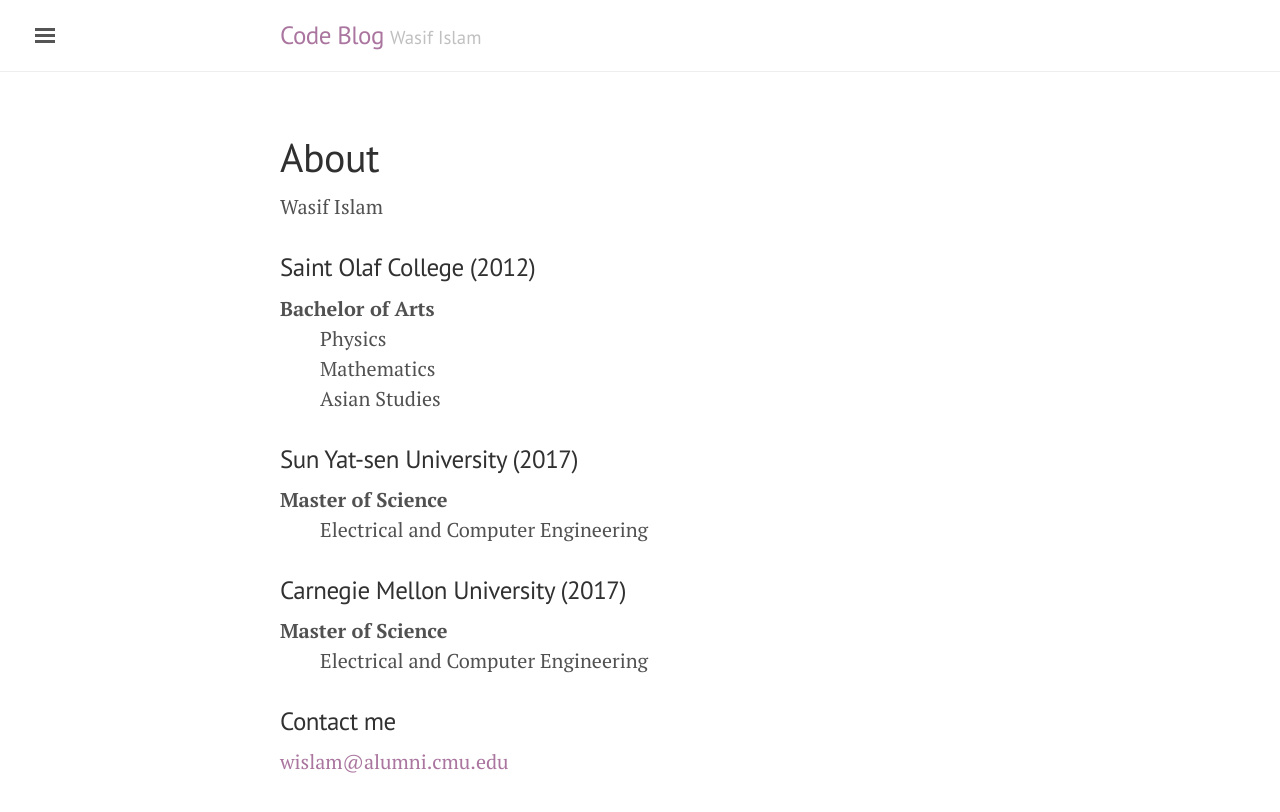
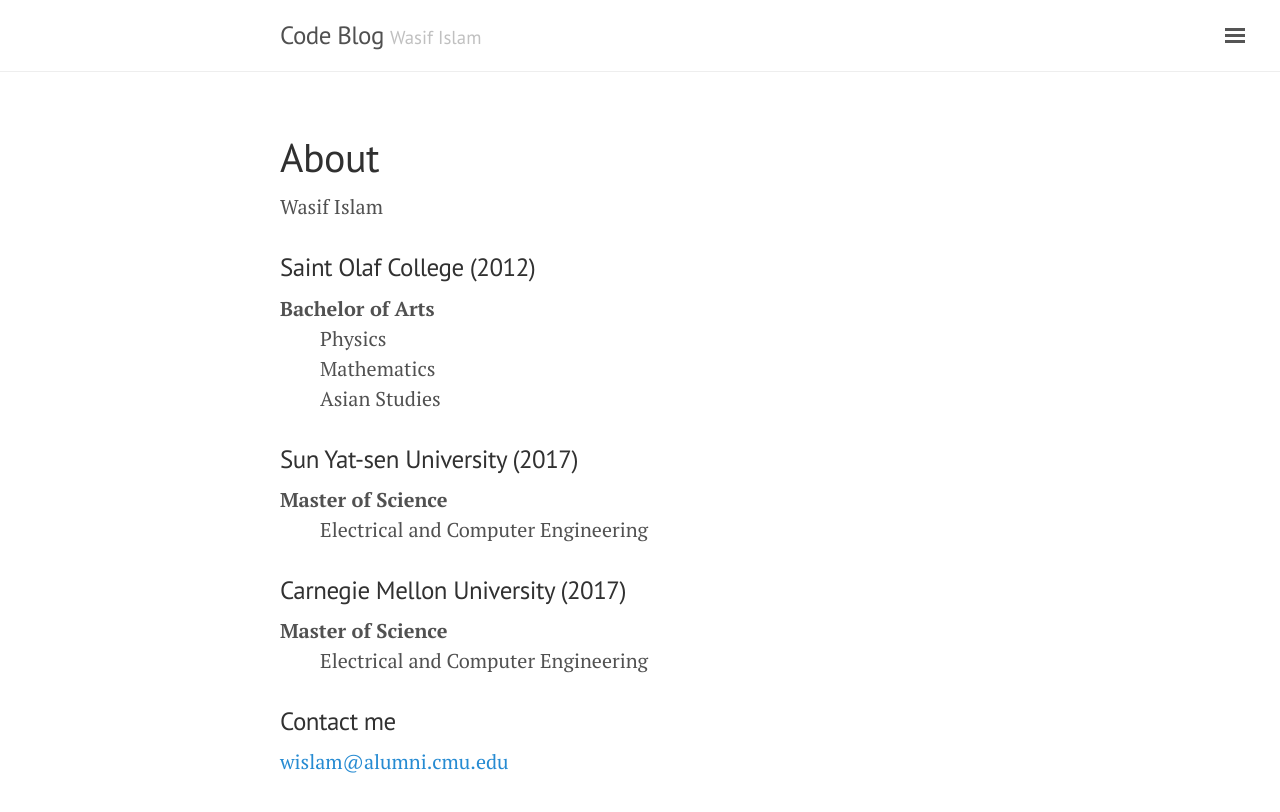
Before and after one commit to washifu/CodeBlog, a Jekyll site: the page built from about.md, in a window 1280 px wide. Shown: the top 812 px of the page. Built offline with Jekyll 4.4.1, drawn with Linux system fonts in a browser that asks for light colours.

Commit message:
Update default.html

```diff
--- a/_layouts/default.html
+++ b/_layouts/default.html
@@ -6,7 +6,7 @@
     <!-- {% include meta.html %} -->
 
 
-  <body class="theme-base-0e" class="layout-reverse">
+  <body class="layout-reverse">
 
     {% include sidebar.html %}
 
```
